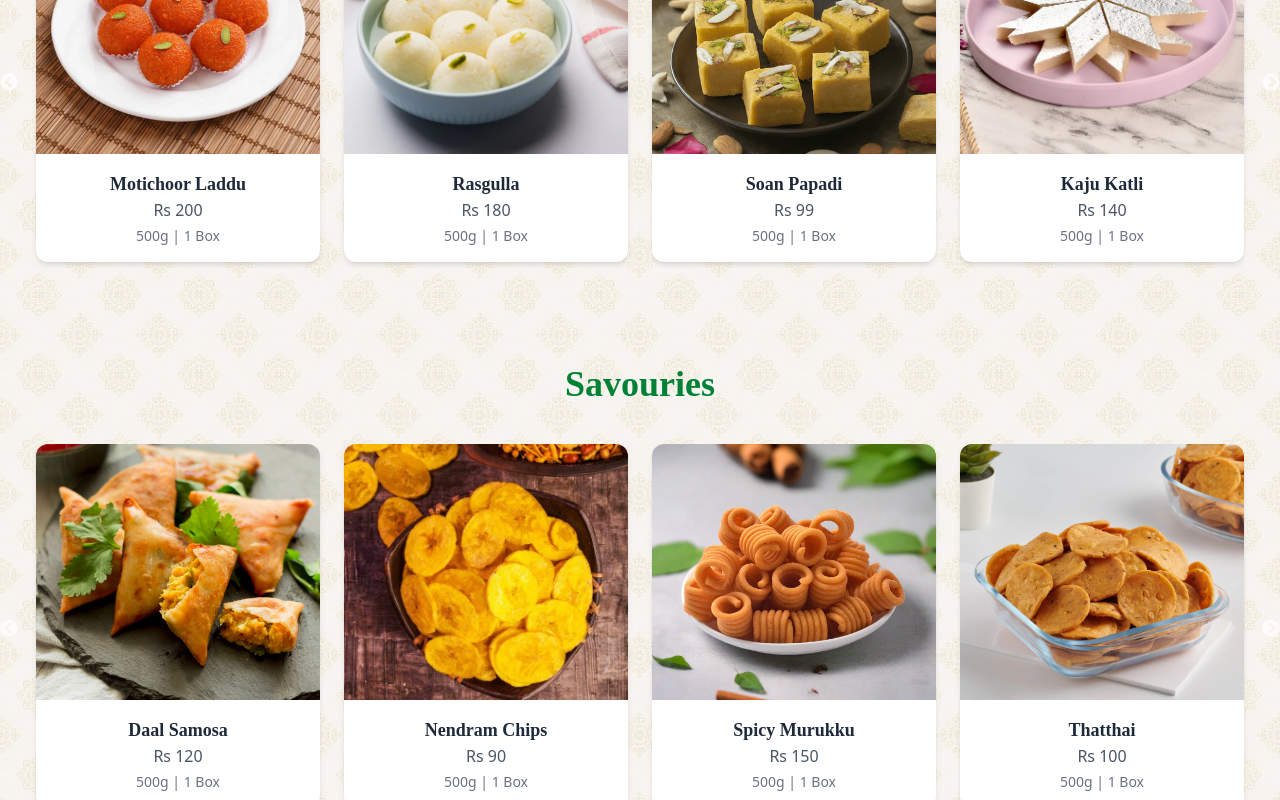
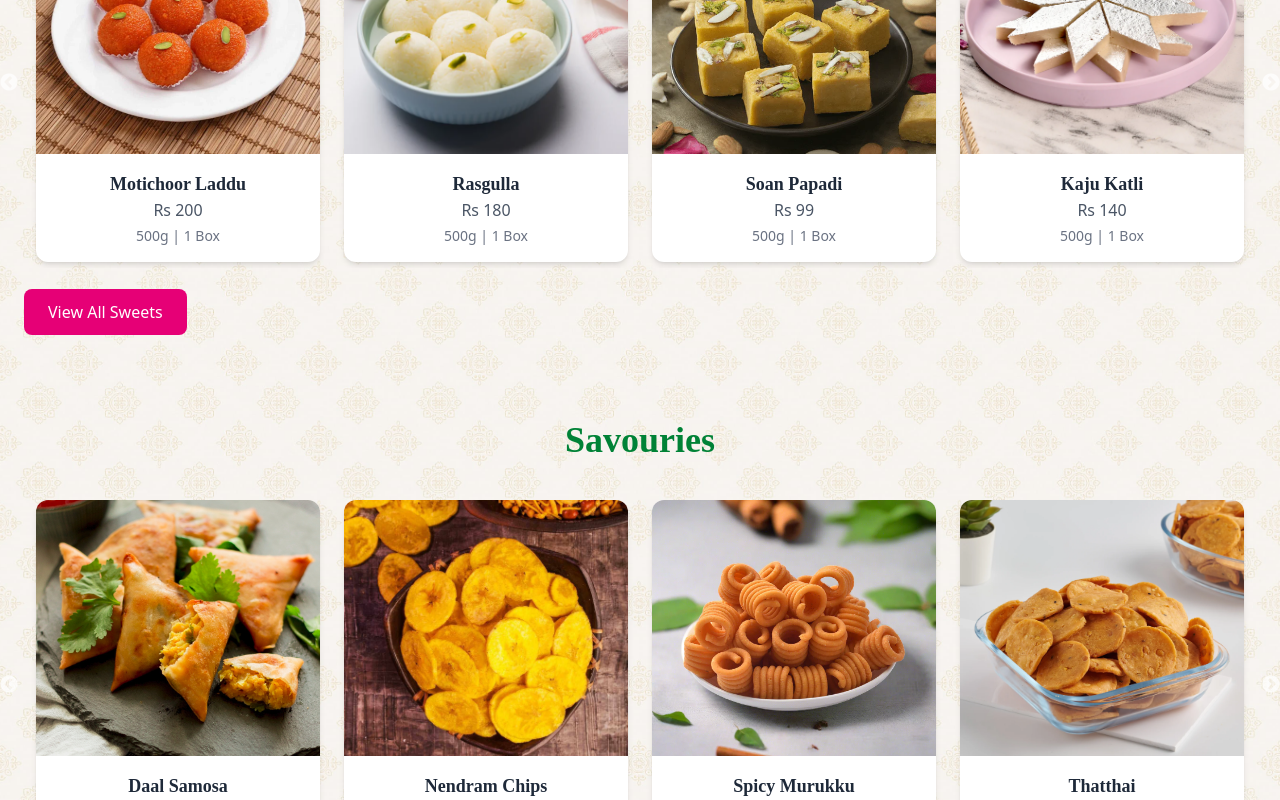
Before and after one commit to NXTGenTechnologies/MithasMahal, a React (Vite) app in the folder mithas-mahal/: page / in a window 1280 px wide. Shown: the part 2951-3751 px from the top of the page. Built offline with nearby package versions, Linux system fonts and the light colour scheme.

Commit message:
Update Products.jsx

```diff
--- a/mithas-mahal/src/components/Products.jsx
+++ b/mithas-mahal/src/components/Products.jsx
@@ -51,6 +51,7 @@ const Products = ({ title, id }) => {
 export default Products;*/
 import React from "react";
 import Slider from "react-slick";
+import { Link } from "react-router-dom";
 import "slick-carousel/slick/slick.css";
 import "slick-carousel/slick/slick-theme.css";
 
@@ -115,6 +116,16 @@ const Products = ({ title, id }) => {
           </div>
         ))}
       </Slider>
+      {title === "Sweets" && (
+        <div className="mt-8">
+          <Link
+            to="/sweets"
+            className="bg-pink-600 text-white px-6 py-3 rounded-lg hover:bg-pink-700 transition"
+          >
+            View All Sweets
+          </Link>
+        </div>
+      )}
     </section>
   );
 };
```
